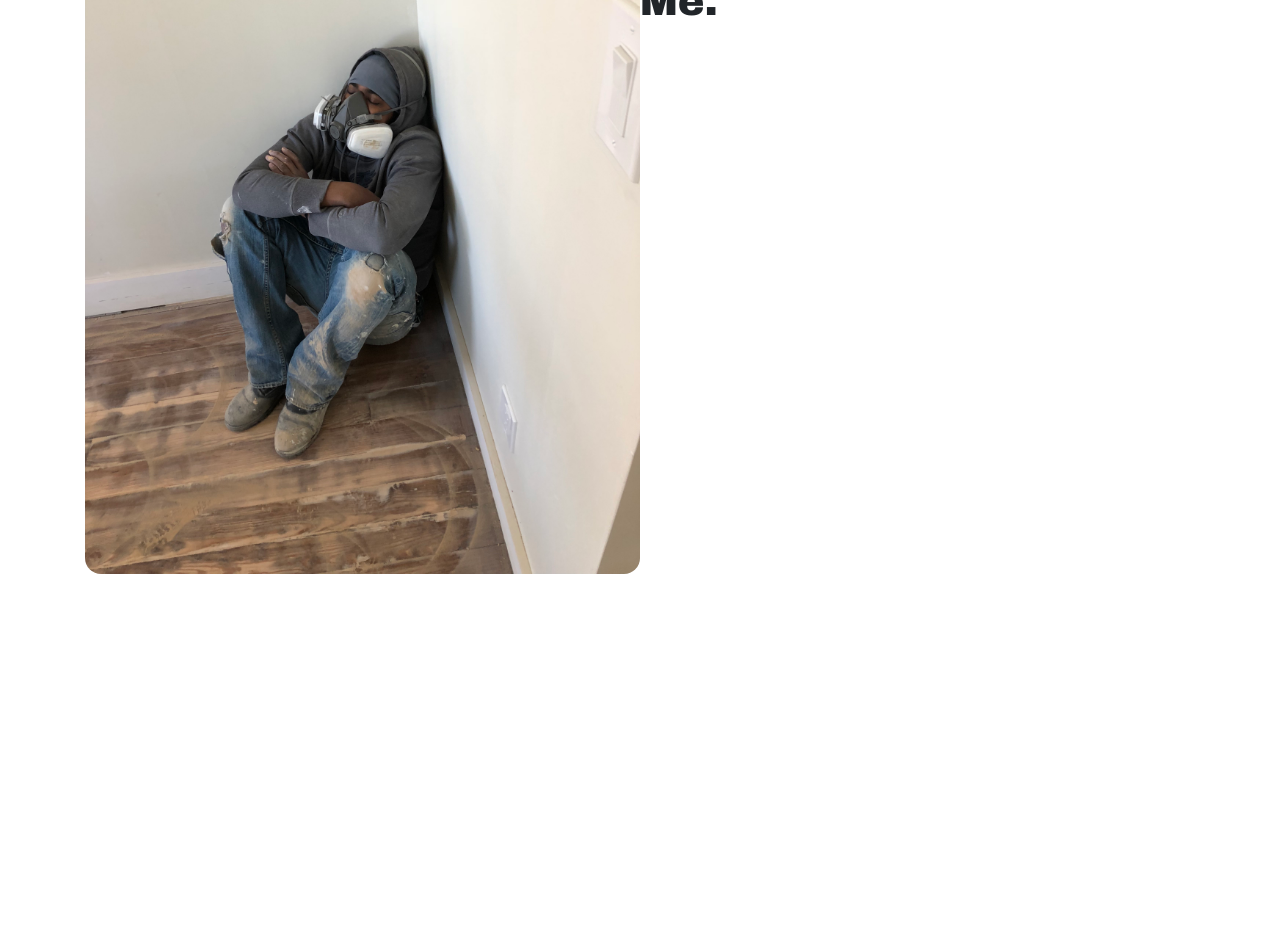
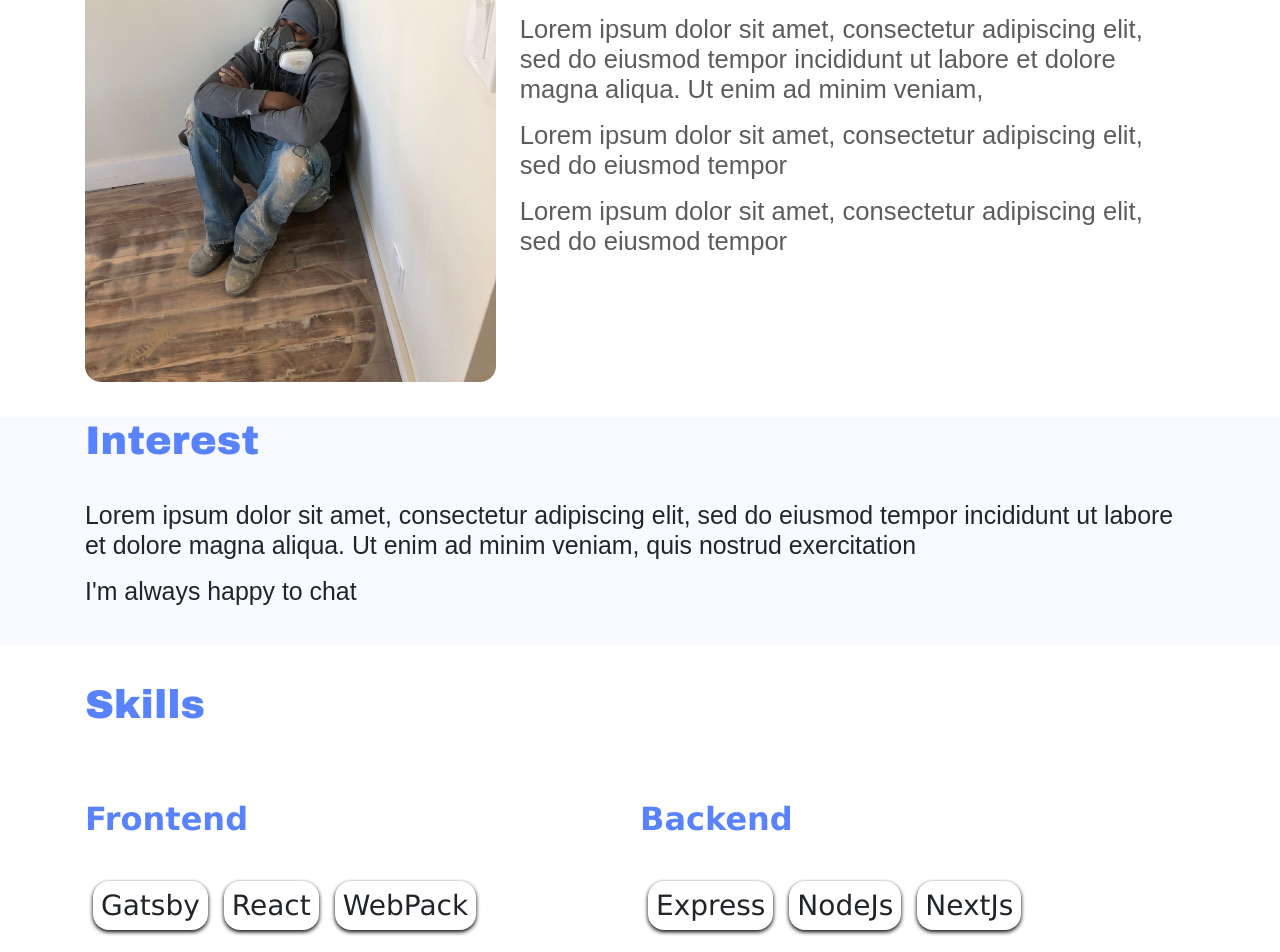
Before and after one commit to Nwillia3/mywebsite, a React (Create React App) app: page /about in a window 1280 px wide. Shown: the part 240-1192 px from the top of the page. Before the commit the page ends 814 px from the top, so only its background shows below. Built offline with nearby package versions, Linux system fonts and the light colour scheme.

Commit message:
added a library books page, styled about page, updated home back

```diff
--- a/src/App.js
+++ b/src/App.js
@@ -4,6 +4,7 @@ import { Route, Switch } from "react-router-dom";
 import Work from "./pages/Work";
 import Home from "./pages/Home";
 import About from "./pages/About";
+import Library from "./pages/Library";
 
 class App extends Component {
   render() {
@@ -11,6 +12,8 @@ class App extends Component {
       <div className="App">
         <Switch>
           <Route path="/projects" component={Work} />
+          <Route path="/library" component={Library} />
+
           <Route path="/about" component={About} />
 
           <Route exact path="/" component={Home} />
--- a/src/pages/About.js
+++ b/src/pages/About.js
@@ -1,7 +1,7 @@
 import React from "react";
 import NavBar from "../components/navBar";
 import styled from "styled-components";
-import { Container } from "../common/templateStyles";
+import { Container, Wrapper } from "../common/templateStyles";
 import {
   SMALL_BREAKPOINT,
   MEDIUM_BREAKPOINT,
@@ -13,34 +13,162 @@ import photo from "../images/photo.jpeg";
 const About = () => {
   const IMG = styled.img`
 
-    width: 50%
     height:30%
     border-radius: 16px;
-    max-width: 100%;
+    width: 100%;
+
+
+    @media(min-width: ${MEDIUM_BREAKPOINT}){
+      width: 37%
+      height:37%
+    }
 
   `;
 
-  const Wrapper = styled.div`
+  const Wrap = styled.div`
     display: flex;
     flex-direction: column;
+
+    p {
+      font-size: 1.6rem;
+      color: rgba(0, 0, 0, 0.64);
+    }
+
     @media (min-width: ${MEDIUM_BREAKPOINT}) {
       flex-direction: row;
+
+      .text {
+        flex-direction: column;
+      }
+    }
+
+    > p {
+      font-size: 1.6rem;
     }
   `;
+
+  const Title = styled.h1`
+    margin-top: 2.22222rem;
+    padding-bottom: 1.66667rem;
+    color: #5982ff;
+    font-weight: 700;
+
+    p {
+      font-size: 1.556rem;
+    }
+  `;
+
+  const TitleSkill = styled.h2`
+    margin-top: 2.22222rem;
+    padding-bottom: 1.66667rem;
+    color: #5982ff;
+    font-weight: 700;
+  `;
+
+  const Skills = styled.h3`
+    display: inline-block;
+    -webkit-box-shadow: 0 2px 4px rgba(0, 0, 0, 0.16),
+      0 0 2px rgba(0, 0, 0, 0.08);
+    box-shadow: 0 2px 4px rgba(0, 0, 0, 1), 0 0 2px rgba(0, 0, 0, 0.08);
+    -webkit-transition: all 150ms ease-in-out;
+    -o-transition: all 150ms ease-in-out;
+    transition: all 150ms ease-in-out;
+    background: #fff;
+    padding: 8px;
+    margin: 8px;
+    border-radius: 16px;
+  `;
+
+  const Section = styled.div`
+    width: 100%;
+
+    display: inline-block;
+
+    @media (min-width: ${MEDIUM_BREAKPOINT}) {
+      width: 50%;
+    }
+  `;
+
+  const ParaOne = styled.p`
+    font-size: 1.55556rem;
+  `;
+
+  const ParaTwo = styled.p`
+    font-size: 1.55556rem;
+  `;
+
   return (
     <React.Fragment>
       <NavBar />
       <Container>
-        <Wrapper>
+        <Wrap>
           <IMG src={photo} />
-          <h1>
-            <span> About Me: </span>I Did Not Choose The Coding Life, The Coding
-            Life Chose Me.
-          </h1>
-        </Wrapper>
 
-        {/* <img src={photo} alt="image" width="200px" /> */}
+          <div className="text">
+            <Title>A little about me</Title>
+            <p>I'm a FullStack Engineer born and raised from Brooklyn.</p>
+            <p>
+              Lorem ipsum dolor sit amet, consectetur adipiscing elit, sed do
+              eiusmod tempor incididunt ut labore et dolore magna aliqua. Ut
+              enim ad minim veniam,
+            </p>
+            <p>
+              Lorem ipsum dolor sit amet, consectetur adipiscing elit, sed do
+              eiusmod tempor
+            </p>
+            <p>
+              Lorem ipsum dolor sit amet, consectetur adipiscing elit, sed do
+              eiusmod tempor
+            </p>
+          </div>
+        </Wrap>
       </Container>
+
+      <Wrapper>
+        <Container>
+          <Title> Interest</Title>
+          <ParaOne>
+            Lorem ipsum dolor sit amet, consectetur adipiscing elit, sed do
+            eiusmod tempor incididunt ut labore et dolore magna aliqua. Ut enim
+            ad minim veniam, quis nostrud exercitation
+          </ParaOne>
+          <ParaOne style={{ paddingBottom: "40px" }}>
+            I'm always happy to chat
+          </ParaOne>
+        </Container>
+      </Wrapper>
+      <Container>
+        <Title> Skills </Title>
+        <Section>
+          <TitleSkill> Frontend</TitleSkill>
+          <Skills> Gatsby </Skills>
+          <Skills>React </Skills>
+          <Skills>WebPack </Skills>
+        </Section>
+
+        <Section>
+          <TitleSkill> Backend</TitleSkill>
+          <Skills>Express </Skills>
+          <Skills>NodeJs </Skills>
+          <Skills>NextJs </Skills>
+        </Section>
+
+        <Section>
+          <TitleSkill> Databases</TitleSkill>
+          <Skills>MongoDB </Skills>
+          <Skills>PostGres </Skills>
+        </Section>
+
+        <Section>
+          <TitleSkill> Other </TitleSkill>
+          <Skills>Jira </Skills>
+          <Skills>Git </Skills>
+          <Skills>Tableau </Skills>
+          <Skills>Postman </Skills>
+        </Section>
+      </Container>
+
+      {/* <img src={photo} alt="image" width="200px" /> */}
     </React.Fragment>
   );
 };
--- /dev/null
+++ b/src/pages/Library.js
@@ -0,0 +1,87 @@
+import React from "react";
+import book from "../images/books.png";
+
+import styled from "styled-components";
+import { Container, Wrapper } from "../common/templateStyles";
+import {
+  SMALL_BREAKPOINT,
+  MEDIUM_BREAKPOINT,
+  LARGE_BREAKPOINT,
+  XLARGE_BREAKPOINT
+} from "../common/breakpoints";
+import NavBar from "../components/navBar";
+
+const Library = () => {
+  const IMG = styled.img`
+
+    height:100%
+    width: 100%;
+
+
+    @media(min-width: ${MEDIUM_BREAKPOINT}){
+
+    }
+
+  `;
+
+  const Title = styled.h1`
+    margin-top: 2.22222rem;
+    padding-bottom: 1.66667rem;
+    color: #5982ff;
+    font-weight: 700;
+    font-size: 2rem;
+     @media (min-width ${MEDIUM_BREAKPOINT}) {
+      font-size: 2.5rem;
+    }
+  `;
+
+  const Wrap = styled.div`
+    display: flex;
+    flex-direction: column;
+    padding: 3.11111rem 0 5.33333rem;
+    margin: 0 auto;
+
+    p {
+      font-size: 1.6rem;
+      color: rgba(0, 0, 0, 0.64);
+    }
+
+    @media (min-width: ${MEDIUM_BREAKPOINT}) {
+      flex-direction: row;
+    }
+    > p {
+      font-size: 1.6rem;
+    }
+  `;
+
+  const BookWrapper = styled.div``;
+
+  return (
+    <React.Fragment>
+      <NavBar />
+      <Container>
+        <Wrap>
+          <BookWrapper>
+            <IMG src={book} />
+          </BookWrapper>
+
+          <div className="text">
+            <Title>What I'm reading</Title>
+            <p>
+              Just a few pieces of writing that I enjoy, that I hope you might
+              enjoy as well.
+            </p>
+            <p>
+              This is a space for all of my favorite books, essays, stories,
+              articles. I'm constantly updating the lists to reflect new finds.
+            </p>
+          </div>
+        </Wrap>
+
+        <h1> LIST COMING SOON</h1>
+      </Container>
+    </React.Fragment>
+  );
+};
+
+export default Library;
```
Also changed, not shown: src/images/books.png (added).
